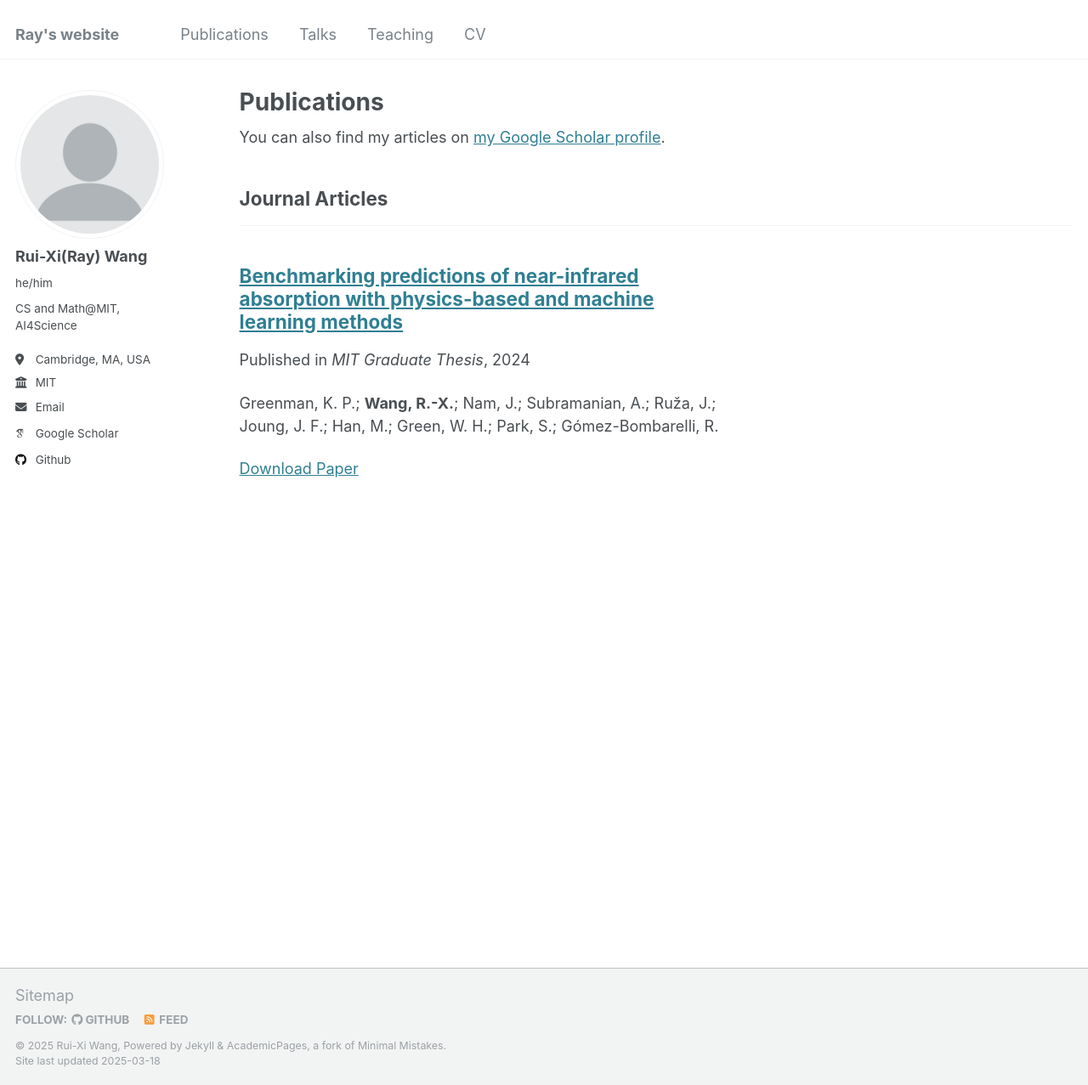
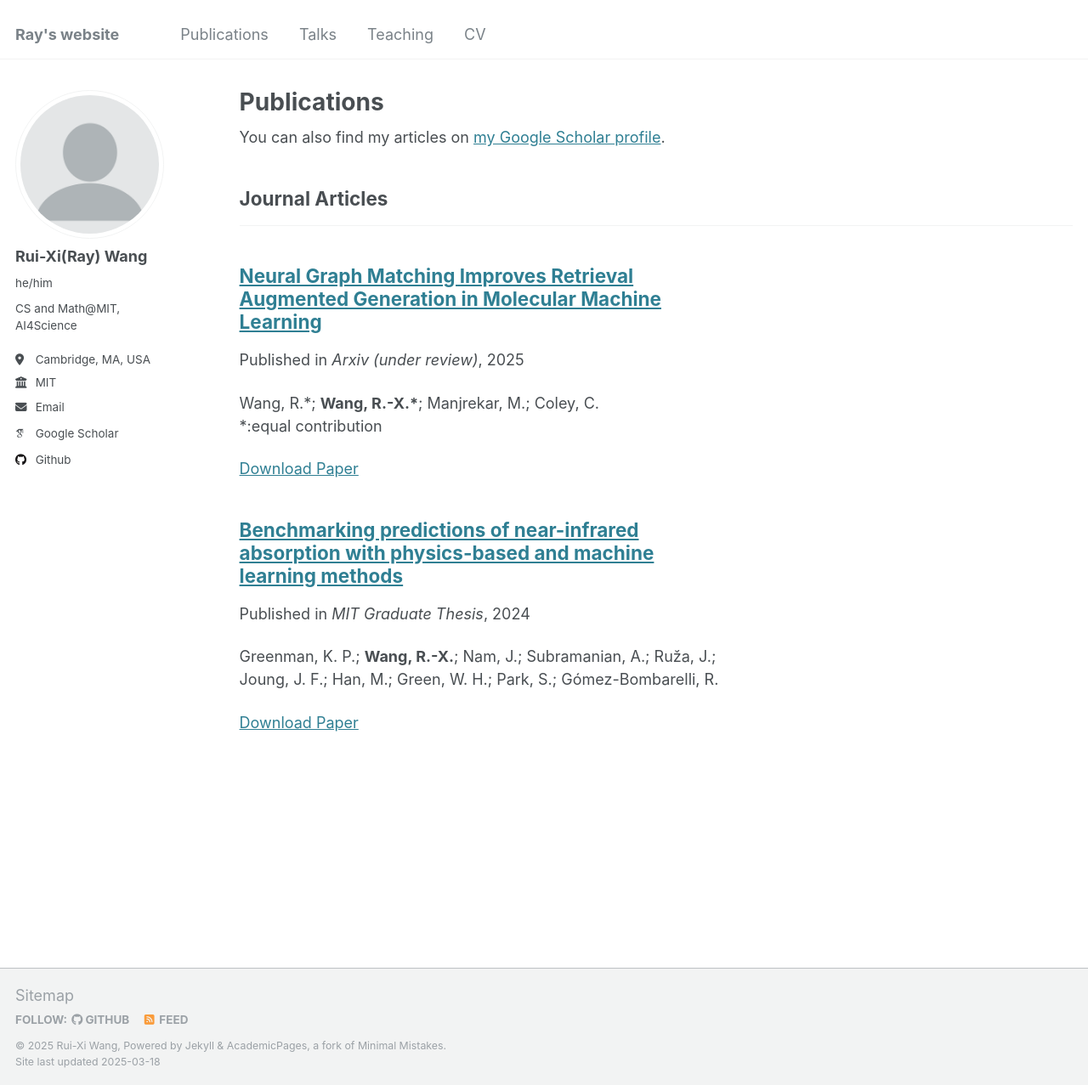
Before and after one commit to RuiXiWangTW/RuiXiWangTW.github.io, a Jekyll site: the page built from _pages/publications.html, in a window 1280 px wide and 1277 px high. Shown: the whole window at 85% size. Built offline with Jekyll 4.4.1, drawn with Linux system fonts in a browser that asks for light colours; some web fonts are replaced.

Commit message:
add new publications

```diff
--- /dev/null
+++ b/_publications/2025-02-25-graph-matching.md
@@ -0,0 +1,10 @@
+---
+title: "Neural Graph Matching Improves Retrieval Augmented Generation in Molecular Machine Learning"
+collection: publications
+category: manuscripts
+date: 2025-02-25
+venue: 'Arxiv (under review)'
+paperurl: 'https://arxiv.org/abs/2502.17874'
+---
+Wang, R.\*; **Wang, R.-X.\***; Manjrekar, M.; Coley, C. \\
+\*:equal contribution
```
Also changed, not shown: _pages/about.md (+3 -3 lines).
